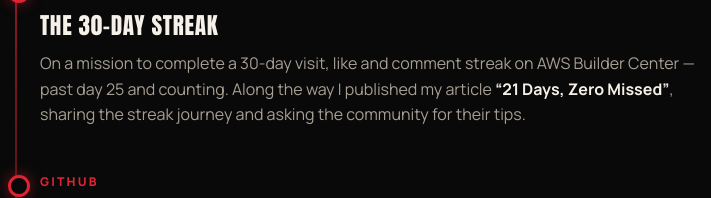
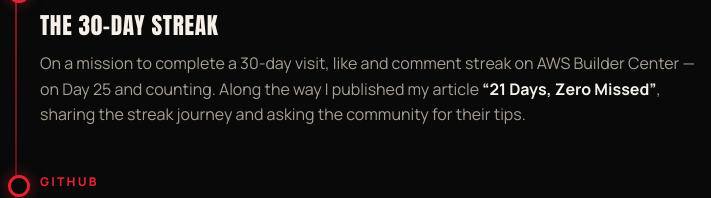
Before and after one commit to ayan65159-commits/portfolio, a plain HTML site: page index.html in a window 1280 px wide. Shown: the part 2603-2801 px from the top of the page, 36-747 px from the left. Drawn offline with Linux system fonts and the light colour scheme.

Commit message:
Fix streak day wording in Journey

```diff
--- a/index.html
+++ b/index.html
@@ -1102,7 +1102,7 @@
             <div class="t-item reveal buildable" data-build-status="drawing Journey…">
               <span class="when">AWS Builder Center</span>
               <h3>The 30-Day Streak</h3>
-              <p>On a mission to complete a 30-day visit, like and comment streak on AWS Builder Center — past day 25 and counting. Along the way I published my article <strong>“21 Days, Zero Missed”</strong>, sharing the streak journey and asking the community for their tips.</p>
+              <p>On a mission to complete a 30-day visit, like and comment streak on AWS Builder Center — on Day 25 and counting. Along the way I published my article <strong>“21 Days, Zero Missed”</strong>, sharing the streak journey and asking the community for their tips.</p>
             </div>
             <div class="t-item reveal buildable" data-build-status="drawing Journey…">
               <span class="when">GitHub</span>
```
